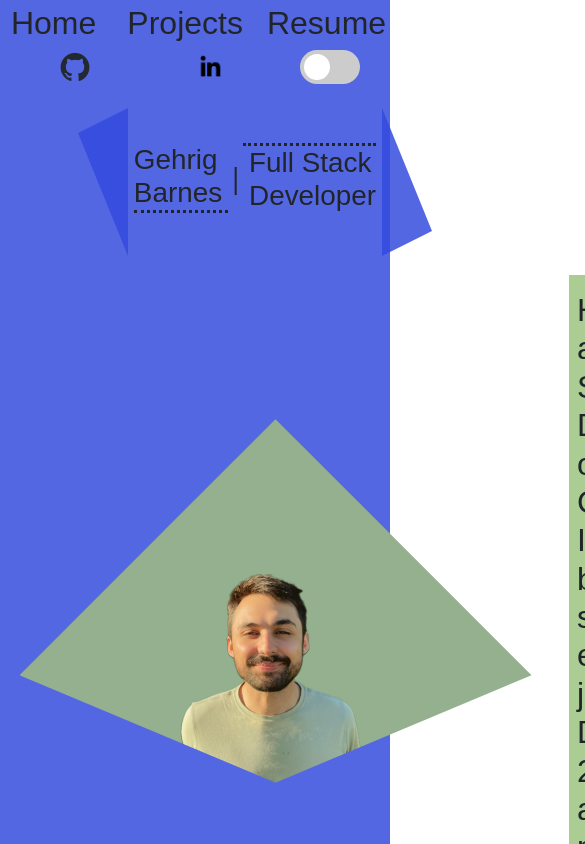
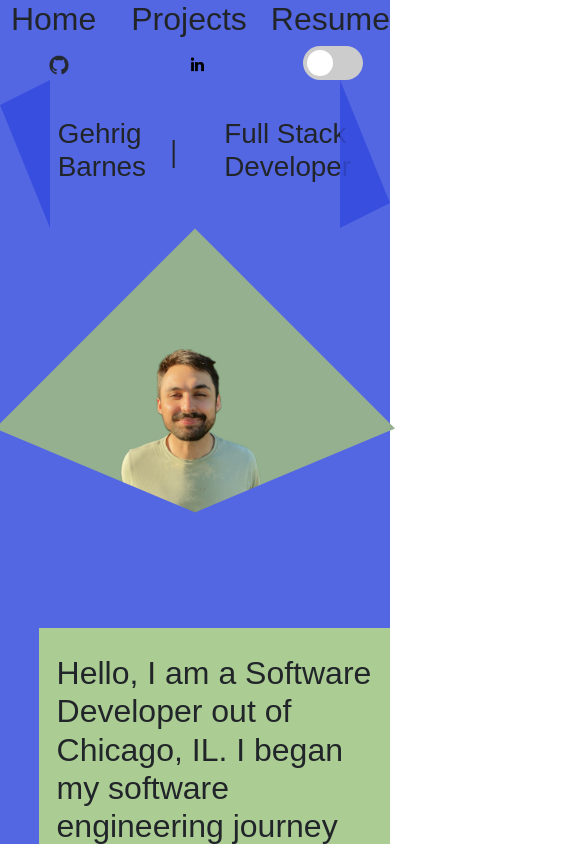
Before and after one commit to Gehrig-Barnes/portfolio, a React (Create React App) app: page / in a window 390 px wide. Shown: the top 844 px of the page, 585 px wide, since content can reach past the window. Built offline with nearby package versions, Linux system fonts and the light colour scheme; a web font is replaced by a local one.

Commit message:
made the home page mobile friendly.

```diff
--- a/src/App.css
+++ b/src/App.css
@@ -16,8 +16,6 @@
   font-family: 'Bubbly', sans-serif;
   font-size: xx-large;
   transition: transform 500ms ease;
-
-
 }
 
 .routes:hover{
@@ -184,5 +182,194 @@ input:checked + .slider:before {
   padding: 5%;
   font-size: xx-large;
   font-family: 'Bubbly', sans-serif;
+}
 
+
+
+
+
+
+
+/* mobile css */
+@media (max-width: 479px) {
+  #lightMode {
+  background-color: rgba(51, 74, 222, 0.834);
+  min-height: 100vh;
+  position: relative;
+  }
+
+  #darkMode {
+    background-color: rgba(12, 11, 11, 0.932);
+    min-height: 100vh;
+    position: relative;
+  }
+
+  .routes {
+    cursor: pointer;
+    font-family: 'Bubbly', sans-serif;
+    font-size: xx-large;
+    transition: transform 500ms ease;
+  }
+  .navBar {
+    padding: 0%;
+  }
+
+  .col{
+    display: flex;
+    flex-direction: row;
+    justify-content: center;
+    align-items: center;
+  }
+
+  .logos {
+    height: 20px;
+    width: 20px;
+    margin-left: 10%;
+  }
+
+  .switch {
+    position: relative;
+    display: inline-block;
+    width: 60px;
+
+  }
+
+  /* Hide default HTML checkbox */
+  .switch input {
+    opacity: 0;
+    width: 0;
+    height: 0;
+  }
+
+  /* The slider */
+  .slider {
+    position: absolute;
+    cursor: pointer;
+    top: 0;
+    left: 0;
+    right: 0;
+    bottom: 0;
+    background-color: #ccc;
+    -webkit-transition: 0.4s;
+    transition: 0.4s;
+  }
+
+  .slider:before {
+    position: absolute;
+    content: "";
+    height: 26px;
+    width: 26px;
+    left: 4px;
+    bottom: 4px;
+    background-color: white;
+    -webkit-transition: 0.4s;
+    transition: 0.4s;
+  }
+
+  input:checked + .slider {
+    background-color: #2196f3;
+  }
+
+  input:focus + .slider {
+    box-shadow: 0 0 1px #2196f3;
+  }
+
+  input:checked + .slider:before {
+    -webkit-transform: translateX(26px);
+    -ms-transform: translateX(26px);
+    transform: translateX(26px);
+  }
+
+  /* Rounded sliders */
+  .slider.round {
+    border-radius: 34px;
+  }
+
+  .slider.round:before {
+    border-radius: 50%;
+  }
+
+  .navText {
+    color: white;
+  }
+
+  #triangle-left {
+    position: relative;
+    width: 0;
+    height: 0;
+    border-top: 25px solid transparent;
+    border-right: 50px solid rgba(51, 74, 222, 0.834);
+    border-bottom: 123px solid transparent;
+    margin-right: 2%;
+  }
+
+  #triangle-right {
+    position: relative;
+    width: 0;
+    height: 0;
+    border-top: 123px solid transparent;
+    border-left: 50px solid rgba(51, 74, 222, 0.834);
+    border-bottom: 25px dotted transparent;
+    margin-left: 1%;
+  }
+
+  #nameContainer {
+    display: flex;
+    position: relative;
+    align-items: center;
+    padding: 0%;
+    padding-left: 0%;
+    margin-right: 0%;
+
+  }
+
+  #myName {
+    font-family: 'Bubbly', sans-serif;
+    border-bottom: none;
+    padding-right: 0%;
+
+  }
+
+  #titleContainer {
+    justify-content: left;
+  }
+
+  #title {
+    position: relative;
+    font-family: 'Bubbly', sans-serif;
+    border-top: none;
+    padding-left: 0%;
+    left: 11%;
+  }
+
+  #profile {
+    clip-path: polygon(50% 0%, 100% 50%, 50% 71%, 0% 50%);
+    width: 400px;
+
+  }
+  #about-me {
+    display: flex;
+    flex-direction: column;
+    justify-content: left;
+    align-items: center;
+    margin-left: 0%;
+
+  }
+
+  #intro {
+    position: sticky;
+    margin-left: 10%;
+
+    background-color: rgb(171, 205, 147);
+    padding-top: 2%;
+
+    border: rgb(0, 0, 1);
+  }
+
+  #summary {
+    position: relative;
+    padding: 5%;
+    font-size: xx-large;
+    font-family: 'Bubbly', sans-serif;
+  }
 }
--- a/src/components/Nav.js
+++ b/src/components/Nav.js
@@ -22,7 +22,7 @@ function Nav({ setIsDark, isDark }) {
 
 
   return (
-    <div >
+    <div className="navContainer">
       <Row className="navBar">
         <Col className="col">
           <h3  onClick={() => navigate("/")} className={isDark ? 'navText routes' : 'routes' }  >
```
